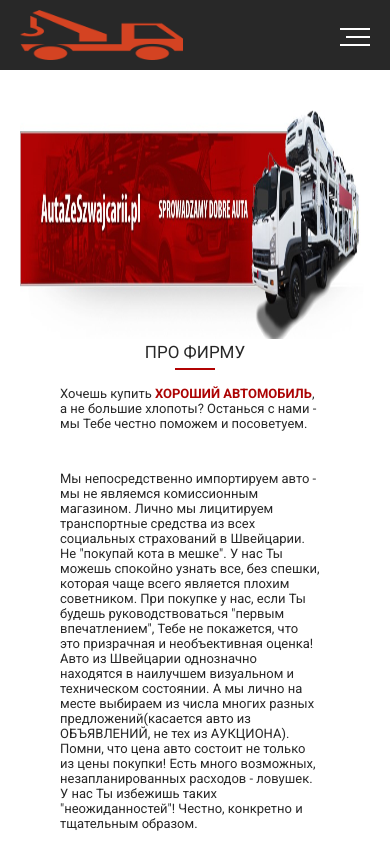
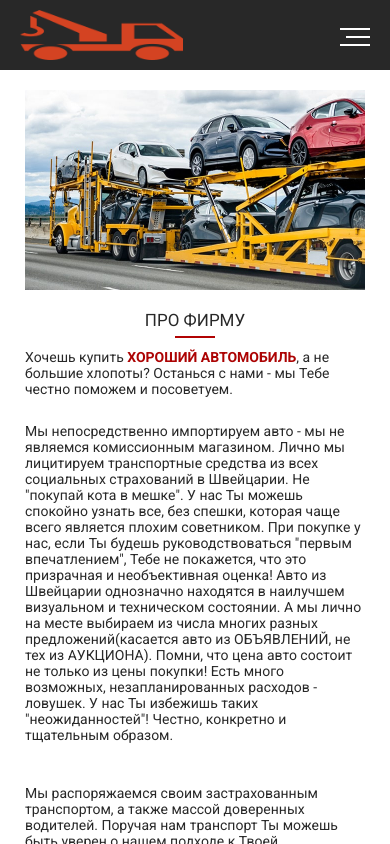
Before and after one commit to Adrian-Capbatut/auto-cars, a React (Create React App) app: page /info in a window 390 px wide. Shown: the top 844 px of the page. Built offline with nearby package versions, Linux system fonts and the light colour scheme.

Commit message:
changes ui pages Info, and changes img

```diff
--- a/src/Pages/Info/index.js
+++ b/src/Pages/Info/index.js
@@ -5,7 +5,9 @@
 const index = () => {
 	return (
 		<div class='container'>
-			<img class='img-compani' src={FirmaImage} alt='' />
+			<div className='info-img'>
+				<img class='img-compani' src={FirmaImage} alt='Track-img' />
+			</div>
 			<h3 class='titlu-firma'>
 				ПРО ФИРМУ
 				<hr class='titlu-hr' />
--- a/src/Pages/Info/styles.css
+++ b/src/Pages/Info/styles.css
@@ -1,7 +1,14 @@
+.info-img {
+	display: flex;
+	justify-content: center;
+	margin: 40px 10px;
+}
+
 .img-compani {
-	margin-top: 40px;
-	height: 229px;
+	height: auto;
+	max-width: 1000px;
 	width: 100%;
+	object-fit: cover;
 }
 
 .titlu-firma {
@@ -13,15 +20,15 @@
 }
 
 .content-firma {
-	margin-top: 30px;
-	max-width: 800px;
+	max-width: 900px;
 	margin: 0 auto;
-	font-size: 13px;
+	letter-spacing: 0.7px;
 	color: #282828;
+	padding-bottom: 35px;
 }
 
 .content-firma p {
-	padding: 10px 50px 15px 40px;
+	padding: 5px 50px 5px 40px;
 }
 
 .content-firma__important {
@@ -29,5 +36,29 @@
 	padding-bottom: 0;
 	margin-bottom: 0;
 	font-weight: bold;
-	font-size: 13px;
 }
+
+@media screen and (max-width: 700px) {
+	.info-img {
+		margin: 20px 5px;
+	}
+
+	.img-compani {
+		height: 200px;
+	}
+
+	.content-firma p {
+		padding: 5px 20px;
+	}
+}
+
+@media screen and (max-width: 400px) {
+	.content-firma {
+		letter-spacing: normal;
+		padding-bottom: 20px;
+	}
+
+	.content-firma p {
+		padding: 5px;
+	}
+}
```
Also changed, not shown: src/Assets/Images/page-img.jpg.
